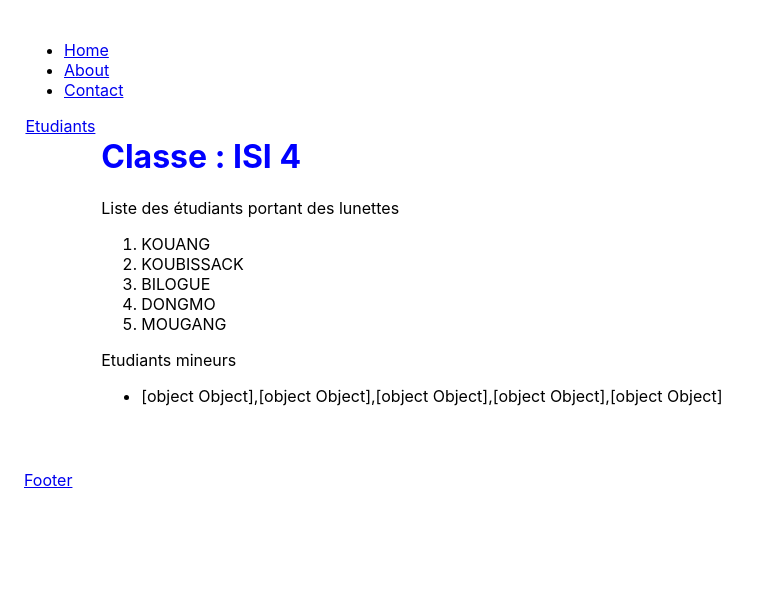
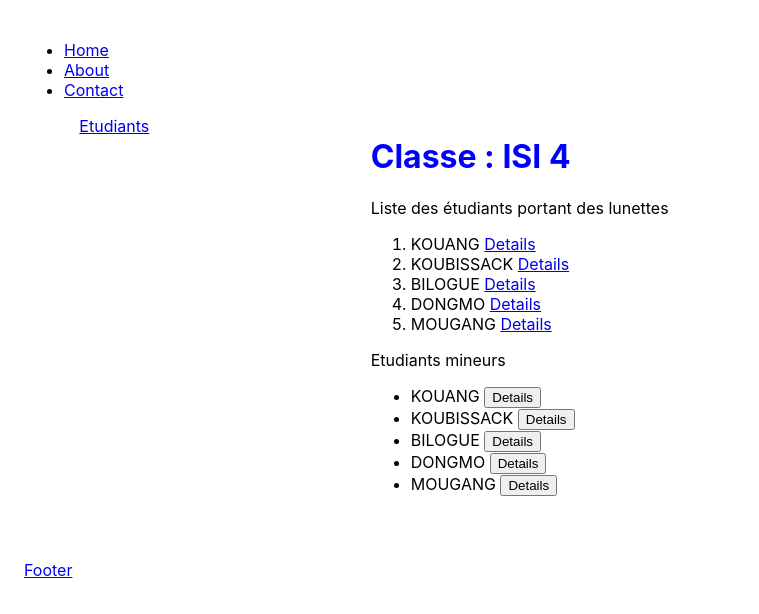
Before and after one commit to jojo-math/friandiseApp-angular, an Angular app: page /etudiants in a window 1280 px wide. Shown: the top 614 px of the page, without its empty margins (0-759 px from the left). Built offline with nearby package versions, Linux system fonts and the light colour scheme.

Commit message:
RouterLink et Router : Recupération des infos d'un étudiant via son nom

```diff
--- a/src/app/view/etudiants/etudiants.html
+++ b/src/app/view/etudiants/etudiants.html
@@ -3,9 +3,11 @@
 
 @if (is_isi4) {
     <ol>
-        @for (item of students; track $index) {
-            <li>{{item}}</li>
-        }
+        @for(item of list_students; track $index){
+        <li>{{item.nom}}
+            <a href="details-student/:{{item.matricule}}">Details</a>
+        </li>
+    }
     </ol>
 }@else {
     <h2 style="color: red; font-weight: bold;">Je ne suis pas en ISI 4</h2>
@@ -13,5 +15,11 @@
 
 <p>Etudiants mineurs</p>
 <ul>
-    <li>{{list_students}}</li>
+    @for(item of list_students; track $index){
+        <li>{{item.nom}}
+            <button (click)="getStu(item)">Details</button>
+        </li>
+
+    }
+
 </ul>
--- a/src/app/view/etudiants/etudiants.ts
+++ b/src/app/view/etudiants/etudiants.ts
@@ -1,6 +1,7 @@
 import { Component } from '@angular/core';
-
+import { Router } from '@angular/router';
 interface Etudiant{
+  matricule: string,
   nom: string;
   prenom: string;
   classe: string;
@@ -27,10 +28,19 @@ export class Etudiants {
     is_isi4: boolean = true;
     public students: string[] = ['KOUANG', 'KOUBISSACK', 'BILOGUE', 'DONGMO', 'MOUGANG'];
     list_students: Etudiant[] = [
-      { nom: 'KOUANG', prenom: 'Jackie', classe:'ISI 4 FR', sexe: 'F', filiere: 'ISI', niveau: '4' },
-      { nom: 'KOUBISSACK', prenom: 'Lucie', classe:'ISI 4 FR', dateNaissance: '12-09-2004', sexe: 'F', filiere: 'ISI', niveau: '4' },
-      { nom: 'BILOGUE', prenom: 'Jean', classe:'ISI 4 FR', dateNaissance: '12-09-2005', sexe: 'M', filiere: 'ISI', niveau: '4' },
-      { nom: 'DONGMO', prenom: 'Jean', classe:'ISI 4 FR', dateNaissance: '12-09-2006', sexe: 'M', filiere: 'ISI', niveau: '4' },
-      { nom: 'MOUGANG', prenom: 'Jean', classe:'ISI 4 FR', dateNaissance: '24-02-2004', sexe: 'M', filiere: 'ISI', niveau: '4' }
+      { matricule:'2223i098', nom: 'KOUANG', prenom: 'Jackie', classe:'ISI 4 FR', sexe: 'F', filiere: 'ISI', niveau: '4' },
+      { matricule:'2223i021',nom: 'KOUBISSACK', prenom: 'Lucie', classe:'ISI 4 FR', dateNaissance: '12-09-2004', sexe: 'F', filiere: 'ISI', niveau: '4' },
+      { matricule:'2223i023',nom: 'BILOGUE', prenom: 'Jean', classe:'ISI 4 FR', dateNaissance: '12-09-2005', sexe: 'M', filiere: 'ISI', niveau: '4' },
+      { matricule:'2223i043',nom: 'DONGMO', prenom: 'Jean', classe:'ISI 4 FR', dateNaissance: '12-09-2006', sexe: 'M', filiere: 'ISI', niveau: '4' },
+      { matricule:'2223i103',nom: 'MOUGANG', prenom: 'Jean', classe:'ISI 4 FR', dateNaissance: '24-02-2004', sexe: 'M', filiere: 'ISI', niveau: '4' }
     ];
-}
+
+    constructor(private router:Router){
+
+    }
+    public getStu(objEtudiant: Etudiant): void{
+      this.router.navigate(['/details-student'], {state: objEtudiant});
+      // return this.list_students.find(student => student.matricule === matricule);
+    }
+
+  }
--- /dev/null
+++ b/src/app/views/details-student/details-student.html
@@ -0,0 +1 @@
+<p>{{selectedStudent}}</p>
--- /dev/null
+++ b/src/app/views/details-student/details-student.ts
@@ -0,0 +1,25 @@
+import { Component } from '@angular/core';
+import { Etudiants } from '../../view/etudiants/etudiants';
+import { ActivatedRoute, Router, RouterLink, RouterLinkActive } from '@angular/router';
+@Component({
+  selector: 'app-details-student',
+  imports: [],
+  templateUrl: './details-student.html',
+  styleUrl: './details-student.scss'
+})
+export class DetailsStudent {
+
+  selectedStudent: string | null;
+  selectedClass: string | null;
+  constructor (
+    private routerActivated: ActivatedRoute
+    // sait quand une URL a recu un parametre
+  ){
+    const params = this.routerActivated.snapshot.paramMap.get('matricule');
+    const classe = this.routerActivated.snapshot.paramMap.get('classe');
+
+    console.log(params);
+    this.selectedStudent = params;
+    this.selectedClass = classe;
+  }
+}
```
Also changed, not shown: src/app/app.routes.ts (+10 -1 lines), src/app/views/details-student/details-student.scss (added), 1 other file (tests, documents, lock files or other folders).
